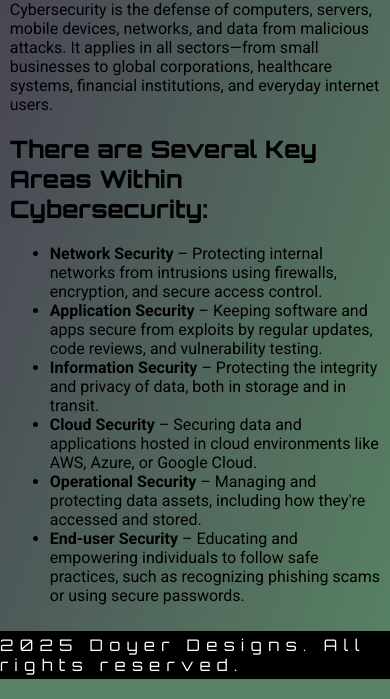
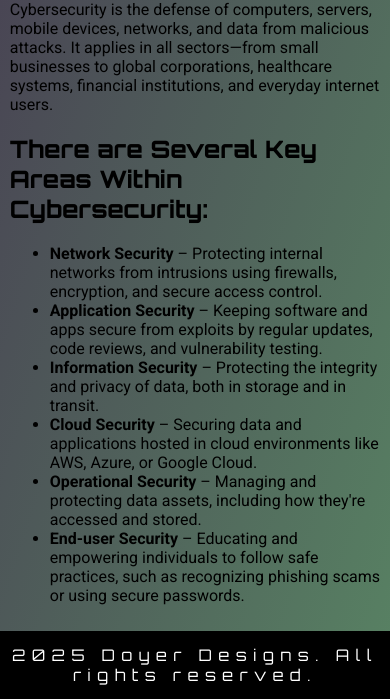
Before and after one commit to Zdoyer/doyerdesign, a plain HTML site: page index.html in a window 390 px wide. Shown: the part 534-1233 px from the top of the page. Drawn offline with Linux system fonts and the light colour scheme.

Commit message:
Add files via upload

```diff
--- a/style.css
+++ b/style.css
@@ -140,3 +140,15 @@ footer {
     padding: 0.5rem;
   }
 }
+
+@media (max-width: 600px) {
+  footer {
+    text-align: center;
+    padding: 10px;
+  }
+
+  footer p {
+    display: inline-block;
+    margin: 0;
+  }
+}
```
